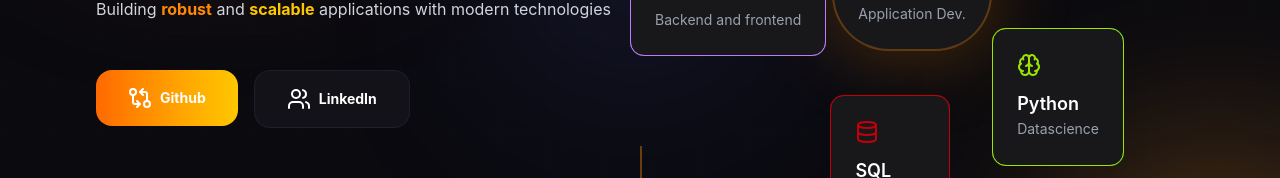
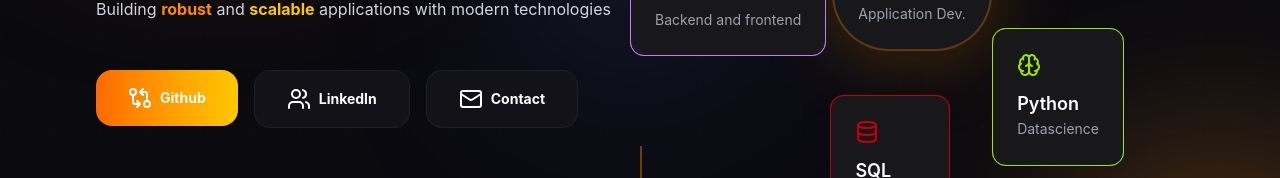
Before and after one commit to gregoryspanenburg-ux/portofolio, a React (Vite) app: page / in a window 1280 px wide. Shown: the part 418-596 px from the top of the page. Built offline with nearby package versions, Linux system fonts and the light colour scheme.

Commit message:
Added mail pill to hero

```diff
--- a/src/components/home/hero/Hero.tsx
+++ b/src/components/home/hero/Hero.tsx
@@ -1,4 +1,4 @@
-import {Atom, Brain, Code, Database, GitCompareArrows, Sparkles, Users} from "lucide-react"
+import {Atom, Brain, Code, Database, GitCompareArrows, Mail, Sparkles, Users} from "lucide-react"
 import { CodePill } from "@/components/home/hero/CodePill.tsx"
 import {LinkPill} from "@/components/home/hero/LinkPill.tsx";
 import {TitlePill} from "@/components/home/TitlePill.tsx";
@@ -28,6 +28,7 @@ export function Hero(){
                         <div className="mt-12 justify-center flex flex-wrap gap-4">
                             <LinkPill activate={true} Icon={GitCompareArrows} name={"Github"} linkTo="https://github.com/gregoryspanenburg-ux"/>
                             <LinkPill Icon={Users} name={"LinkedIn"} linkTo="https://www.linkedin.com/in/gregory-spanenburg-664b8b1a8/"/>
+                            <LinkPill Icon={Mail} name={"Contact"} linkTo="gregory.spanenburg@gmail.com" isMail={true}/>
                         </div>
                     </div>
                     <div className="relative hidden lg:flex items-center justify-center flex-1">
--- a/src/components/home/hero/LinkPill.tsx
+++ b/src/components/home/hero/LinkPill.tsx
@@ -4,14 +4,17 @@ interface LinkPillProps{
     Icon: React.ElementType
     name: string
     linkTo: string
+    isMail?: boolean
     activate?: boolean
 }
 
-export function LinkPill({Icon, name, linkTo, activate} : LinkPillProps) {
+export function LinkPill({Icon, name, linkTo, activate, isMail = false} : LinkPillProps) {
     if(activate == undefined) activate = false;
 
+    const href = (isMail ? "mailto:" : "") + linkTo
+
     return(
-        <a className="relative group" href={linkTo} target="_blank">
+        <a className="relative group" href={href} target="_blank">
             <div className={cn(
                 "relative z-10 flex items-center gap-2 py-4 px-8 text-sm font-bold rounded-2xl border-1 cursor-pointer transition duration-500",
                 activate ?
```
